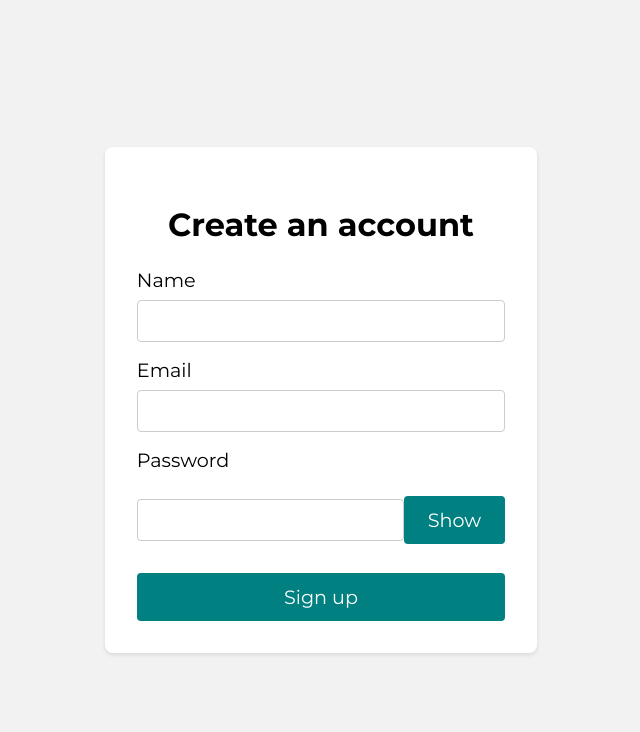
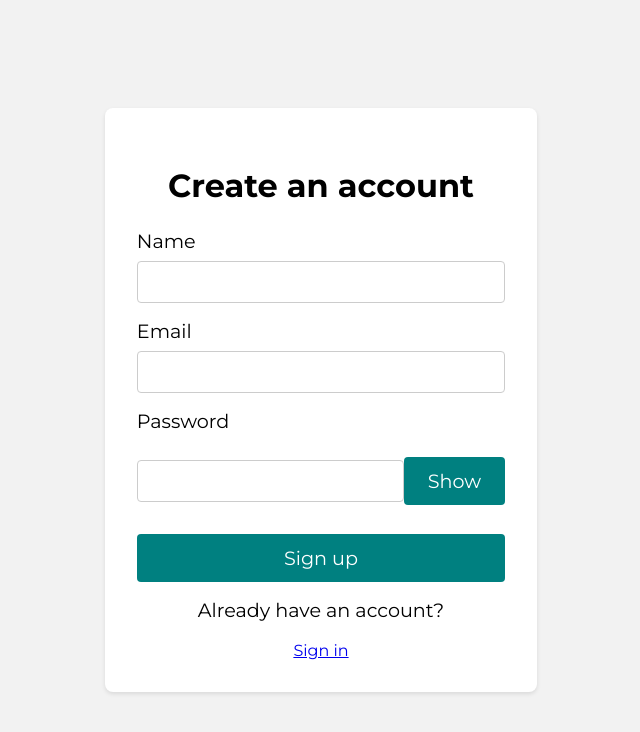
Before and after one commit to shihabsaleem/AR-Wardrobe, a React (Create React App) app: page /register in a window 1280 px wide. Shown: the top 732 px of the page, without its empty margins (319-959 px from the left). Built offline with nearby package versions, Linux system fonts and the light colour scheme.

Commit message:
login & register redesign

```diff
--- a/src/Components/Style/categories.scss
+++ b/src/Components/Style/categories.scss
@@ -6,6 +6,7 @@ $card-width: 400px;
     grid-template-columns: repeat(auto-fit, minmax(#{$card-width}, 1fr));
     grid-gap: #{$grid-gap};
     z-index: 5;
+    padding: 15px;
 }
 
 .product-container {
--- a/src/Pages/Register.jsx
+++ b/src/Pages/Register.jsx
@@ -1,5 +1,5 @@
 import React, { useState } from "react";
-import VisibilityIcon from "@mui/icons-material/Visibility";
+import { Link } from "react-router-dom";
 
 function Register() {
   const [showPassword, setShowPassword] = useState(false);
@@ -37,6 +37,10 @@ function Register() {
 
           <button type="submit">Sign up</button>
         </form>
+        <div className="signin-link">
+          <p>Already have an account?</p>
+          <Link to="/signin">Sign in</Link>
+        </div>
       </div>
     </div>
   );
```
